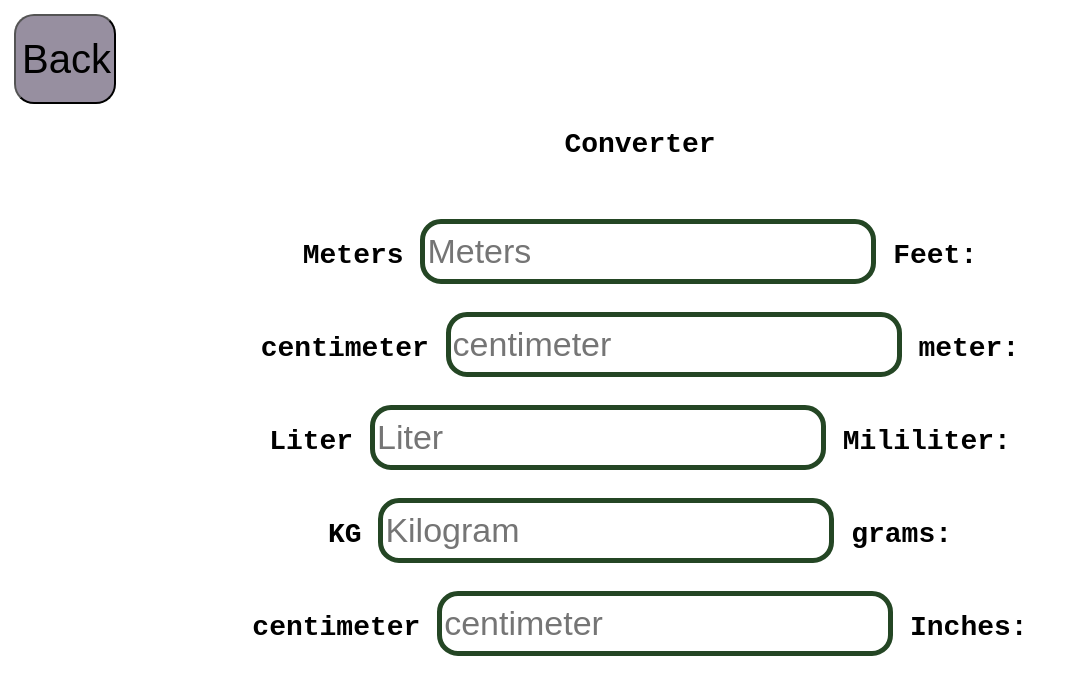
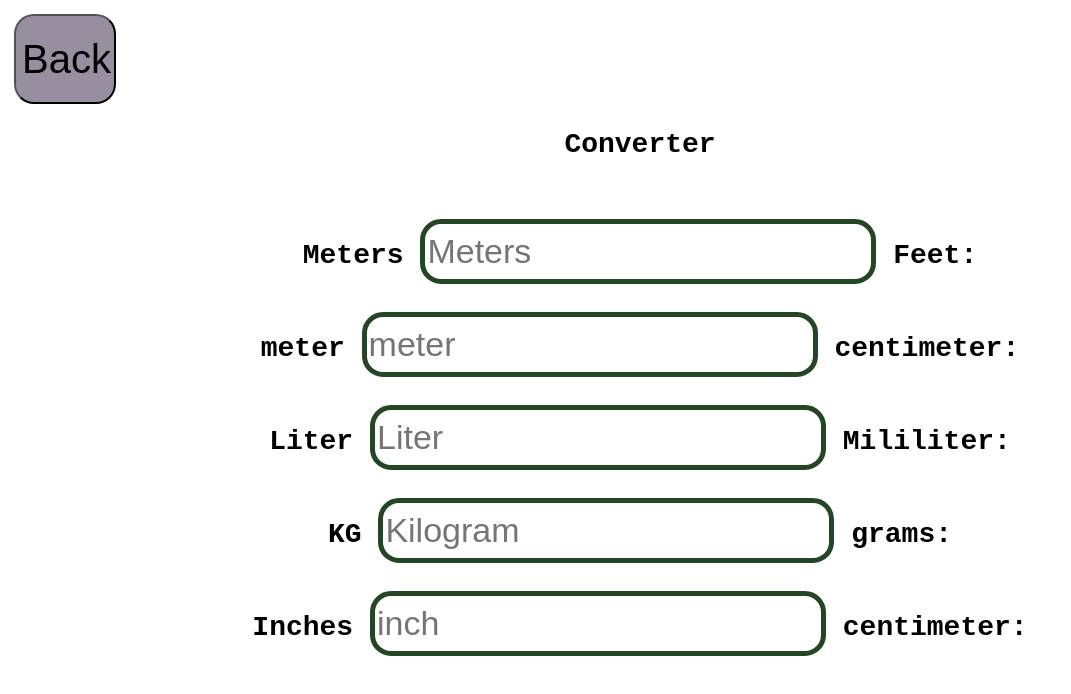
Before and after one commit to jeet-lanjewar/Universal-Calculater-come-Converter, a plain HTML site: page converter.html in a window 1280 px wide. Shown: the whole page, without its empty margins (0-1071 px from the left). Drawn offline with Linux system fonts and the light colour scheme.

Commit message:
Update converter.html

```diff
--- a/converter.html
+++ b/converter.html
@@ -21,8 +21,8 @@
           </p>
 
           <p>
-            <label>centimeter</label>
-            <input id="inputcentimeter" type="number" placeholder="centimeter" oninput="LengthConverterc(this.value)">  meter: <span id="outputmeter"></span>
+            <label>meter</label>
+            <input id="inputmeter" type="number" placeholder="meter" oninput="LengthConverterc(this.value)">  centimeter: <span id="outputcentimeter"></span>
           </p>
 
           <p>
@@ -34,8 +34,8 @@
             <input id="inputkg" type="number" placeholder="Kilogram" oninput="LengthConverterq(this.value)">  grams: <span id="outputgram"></span>
           </p>
 
-          <label>centimeter</label>
-            <input id="inputcentimeter" type="number" placeholder="centimeter" oninput="LengthConverterp(this.value)">  Inches: <span id="outputinch"></span>
+          <label>Inches</label>
+            <input id="inputinch" type="number" placeholder="inch" oninput="LengthConverterp(this.value)"> centimeter: <span id="outputcm"></span>
           </p>
 </center>
 
```
